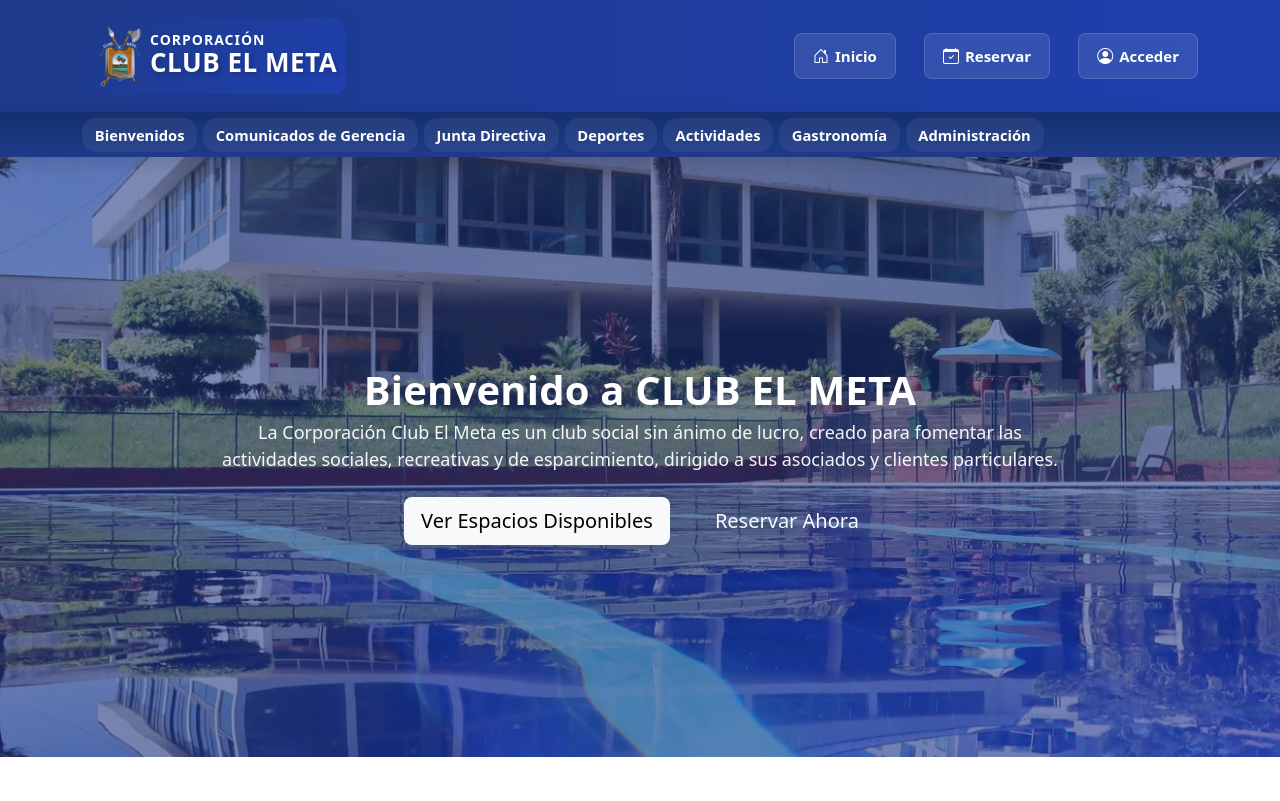
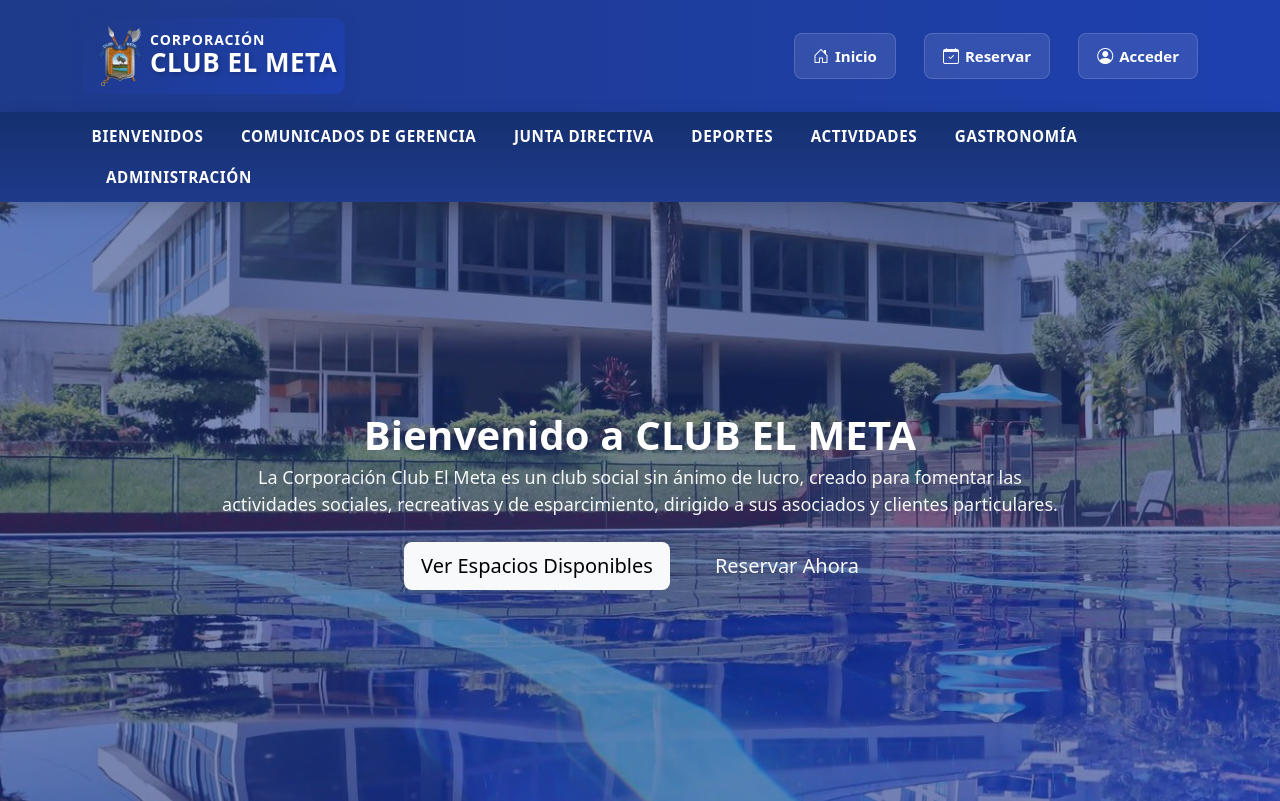
Before and after one commit to 444Pipe/clubmetaREPO, a Django app: page / in a window 1280 px wide. Shown: the top 801 px of the page. Run offline with Django 5.2, Linux system fonts and the light colour scheme; parts of the project's set-up code (start-up, migrations or seed data) failed here and were passed over.

Commit message:
UI: make index info links plain text (borderless, uppercase)

```diff
--- a/templates/index.html
+++ b/templates/index.html
@@ -47,11 +47,12 @@
   .index-info-bar { background: linear-gradient(180deg,#15306f,#1e3a8a); color: #fff; padding: 0.35rem 0; box-shadow: 0 6px 18px rgba(0,0,0,0.14); position: relative; z-index: 1100; }
   .index-info-bar .info-pills { gap: 0.25rem; display: flex; align-items: center; }
   .index-info-bar .pill { position: relative; margin: 0; }
+  /* Plain, borderless nav-style links (example look) */
   .index-info-bar .pill > a {
-    display: inline-block; padding: 0.38rem 0.8rem; background: rgba(255,255,255,0.06); color: #fff; border-radius: 14px; text-decoration: none; font-weight: 600; font-size: 0.92rem;
+    display: inline-block; padding: 0.45rem 0.6rem; background: transparent; color: #fff; border-radius: 0; text-decoration: none; font-weight: 700; font-size: 0.95rem; text-transform: uppercase; letter-spacing: 0.6px;
   }
-  .index-info-bar .pill + .pill > a { margin-left: 0.1rem; }
-  .index-info-bar .pill:hover > a, .index-info-bar .pill:focus-within > a { background: rgba(255,255,255,0.11); }
+  .index-info-bar .pill + .pill > a { margin-left: 0.9rem; }
+  .index-info-bar .pill:hover > a, .index-info-bar .pill:focus-within > a { color: rgba(255,255,255,0.9); text-decoration: underline; }
   .index-info-bar .info-dropdown {
     display: none; position: absolute; top: calc(100% + 6px); left: 50%; transform: translateX(-50%); min-width: 220px; background: rgba(255,255,255,0.09); color: #07203a; padding: 0.65rem 0.35rem; border-radius: 12px; list-style: none;
   }
```
